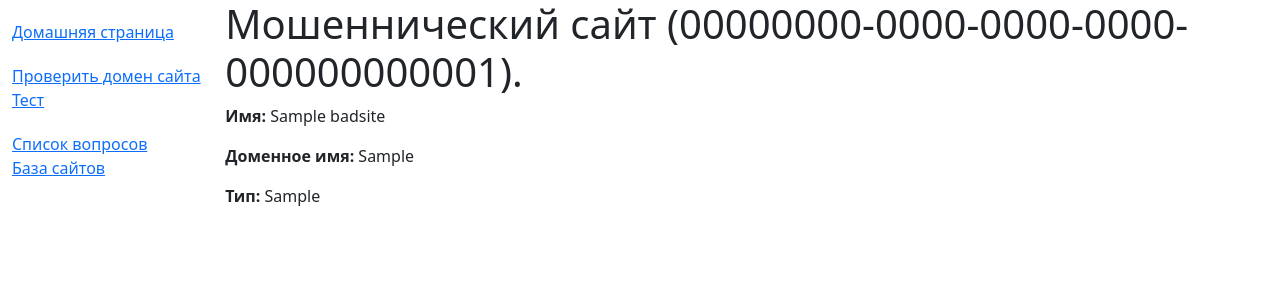
After one commit to sishorian/antihyip-site, a Django app: page /badsite/00000000-0000-0000-0000-000000000001 in a window 1280 px wide. The commit adds this page. Shown: the top 300 px of the page. Run offline with Django 5.2, Linux system fonts and the light colour scheme; tables that the repository leaves empty hold one stand-in row (values such as "Sample post").

Commit message:
Implement generic views for BadSite
ListView and DetailView.

```diff
--- a/hyiptest/models.py
+++ b/hyiptest/models.py
@@ -103,6 +103,7 @@ class BadSite(models.Model):
         "ID",
         primary_key=True,
         default=uuid.uuid4,
+        editable=False,
         help_text=_("Unique ID for a particular site"),
     )
     # If there are multiple domains, just create entrires with duplicate name.
@@ -125,4 +126,7 @@ class BadSite(models.Model):
     )
 
     def __str__(self):
-        return str(self.name)
+        return f"{self.name} @ {self.domain} [{self.pk}]"
+
+    def get_absolute_url(self):
+        return reverse("badsite_detail", kwargs={"pk": self.pk})
--- a/hyiptest/templates/base_generic.html
+++ b/hyiptest/templates/base_generic.html
@@ -45,6 +45,9 @@
               <li>
                 <a href="{% url 'question_list' %}">Список вопросов</a>
               </li>
+              <li>
+                <a href="{% url 'badsite_list' %}">База сайтов</a>
+              </li>
             </ul>
           {% endblock %}
         </div>
--- /dev/null
+++ b/hyiptest/templates/hyiptest/badsite_detail.html
@@ -0,0 +1,17 @@
+{% extends "base_generic.html" %}
+
+{% block content %}
+  <h1>Мошеннический сайт ({{ badsite.pk }}).</h1>
+
+  <p>
+    <strong>Имя:</strong> {{ badsite.name }}
+  </p>
+
+  <p>
+    <strong>Доменное имя:</strong> {{ badsite.domain }}
+  </p>
+
+  <p>
+    <strong>Тип:</strong> {{ badsite.bad_type }}
+  </p>
+{% endblock %}
--- a/hyiptest/templates/hyiptest/question_list.html
+++ b/hyiptest/templates/hyiptest/question_list.html
@@ -9,7 +9,7 @@
         <a href="{{ question.get_absolute_url }}">{{ question.text }}</a>
       </li>
     {% empty %}
-      <li>Вопросов в базе не найдено, приходите позже.</li>
+      <li>Вопросов в базе не найдено.</li>
     {% endfor %}
   </ul>
 {% endblock %}
--- a/hyiptest/urls.py
+++ b/hyiptest/urls.py
@@ -11,20 +11,22 @@ urlpatterns = [
     path(
         "question/<int:pk>", views.QuestionDetailView.as_view(), name="question_detail"
     ),
+    path("badsites/", views.BadSiteListView.as_view(), name="badsite_list"),
+    path("badsite/<uuid:pk>", views.BadSiteDetailView.as_view(), name="badsite_detail"),
 ]
 
 # Test pages
 urlpatterns += [
     path("check-domain/", views.input_domain, name="input_domain"),
-    path("check-domain/<str:query>/", views.domain_result, name="domain_result"),
+    path("check-domain/<str:query>", views.domain_result, name="domain_result"),
     path("tests/", views.SelectQGroup.as_view(), name="select_qgroup"),
     path(
-        "test/<int:qgroup_pk>/",
+        "test/<int:qgroup_pk>",
         views.redirect_question,
         name="redirect_question",
     ),
     path(
-        "test/<int:qgroup_pk>/<int:question_index>/",
+        "test/<int:qgroup_pk>/<int:question_index>",
         views.ask_question,
         name="ask_question",
     ),
--- a/hyiptest/views.py
+++ b/hyiptest/views.py
@@ -19,6 +19,15 @@ class QuestionListView(generic.ListView):
 
 class QuestionDetailView(generic.DetailView):
     model = Question
+
+
+class BadSiteListView(generic.ListView):
+    model = BadSite
+    paginate_by = 20
+
+
+class BadSiteDetailView(generic.DetailView):
+    model = BadSite
 
 
 def input_domain(request):
```
Also changed, not shown: hyiptest/templates/hyiptest/badsite_list.html (added, +16 -0 lines).
